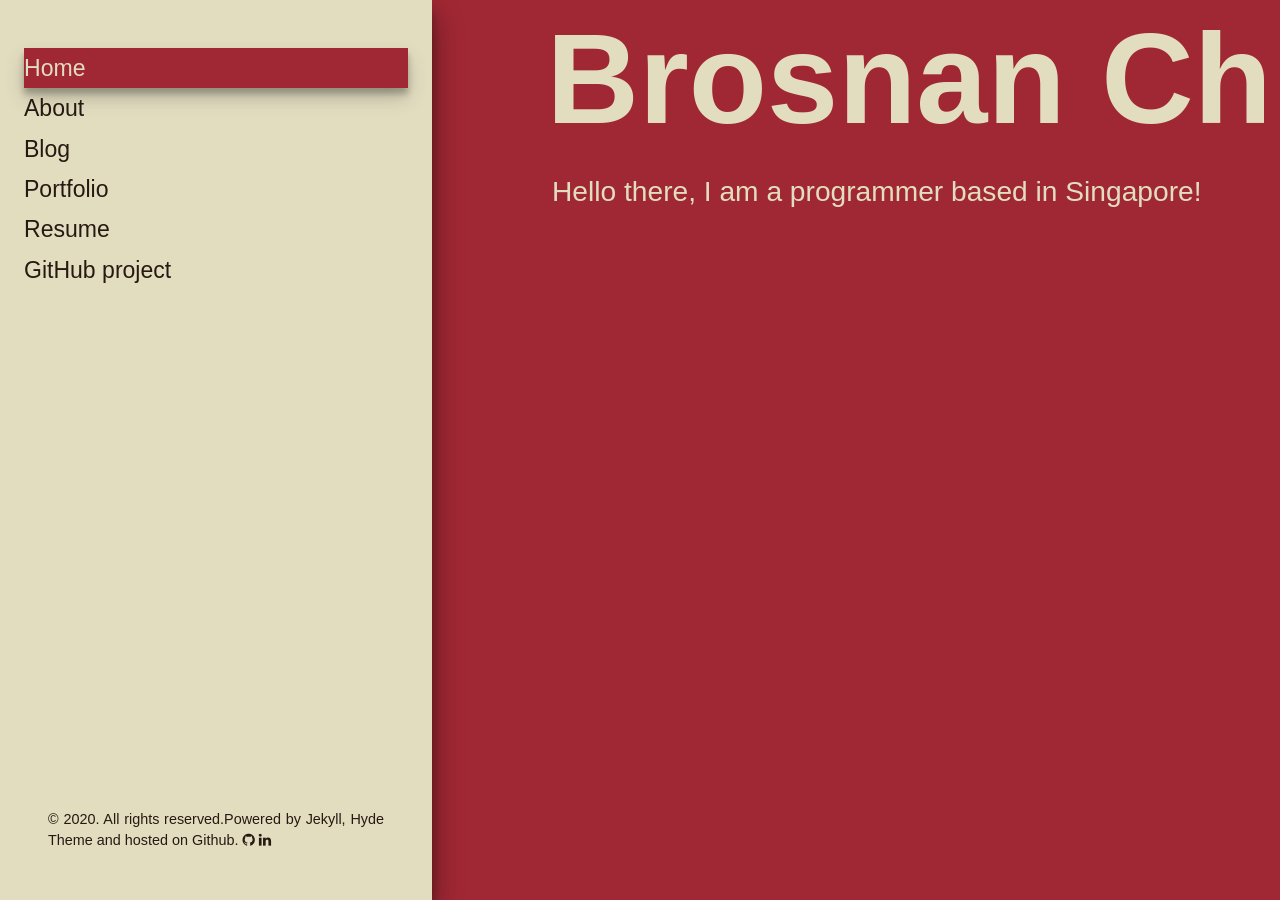
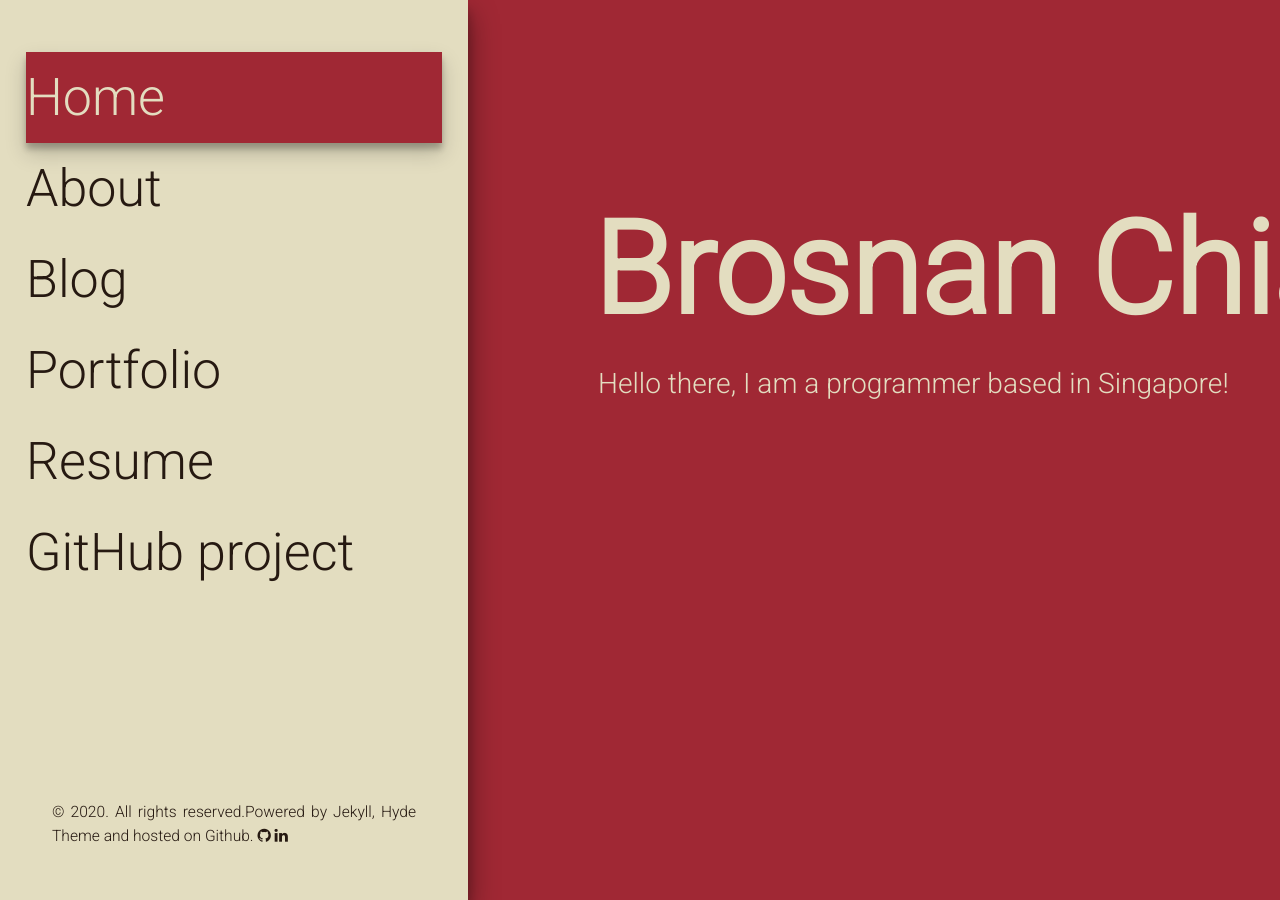
Before and after one commit to broscew/broscew.github.io, a Jekyll site: the page built from index.html, in a window 1280 px wide. Built offline with Jekyll 4.4.1, drawn with Linux system fonts in a browser that asks for light colours; the list of posts is cut into pages by our own code.

Commit message:
changes to style to make the main page suit all screen size

```diff
--- a/public/css/hyde.css
+++ b/public/css/hyde.css
@@ -32,18 +32,18 @@
  */
 
 html {
-  font-family: 'Quattrocento', sans-serif;
+  font-family: 'Roboto', sans-serif;
   background-color: #a02834;
   color: #e3ddc0;
 }
 @media (min-width: 48em) {
   html {
-    font-size: 20px;
+    font-size: 22px;
   }
 }
 @media (min-width: 58em) {
   html {
-    font-size: 24px;
+    font-size: 26px;
   }
 }
 
@@ -97,7 +97,7 @@
   display: block;
   line-height: 1.75;
   text-decoration: none;
-  font-size: 1.8vw
+  font-size: 2rem;
 }
 
 a.sidebar-nav-item:hover,
--- a/public/css/poole.css
+++ b/public/css/poole.css
@@ -49,14 +49,14 @@
 
 html {
   font-family: 'Roboto', sans-serif;
-  font-size: 20px;
+  font-size: 22px;
   line-height: 1.5;
   background-color: #a02834;
   color: #e3ddc0;
 }
 @media (min-width: 38em) {
   html {
-    font-size: 24px;
+    font-size: 26px;
   }
 }
 
@@ -103,7 +103,7 @@
 
 /* Headings */
 h1, h2, h3, h4, h5, h6 {
-  font-family: 'Oswald', sans-serif;
+  font-family: 'Roboto', sans-serif;
   margin-bottom: .5rem;
   font-weight: bold;
   line-height: 1.25;
@@ -289,7 +289,6 @@
 }
 
 .home-content {
-  margin-top: -30%;
   width: 150%;
 }
 
```
